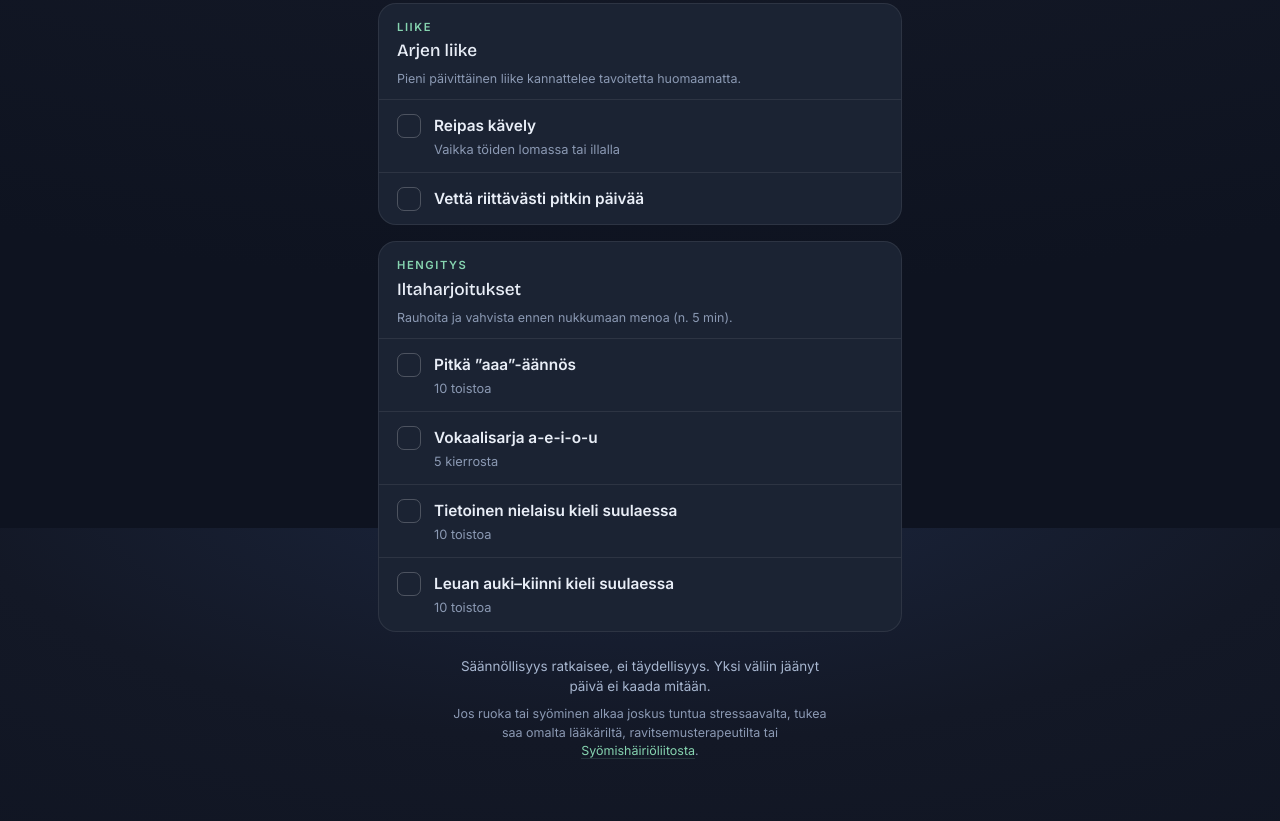
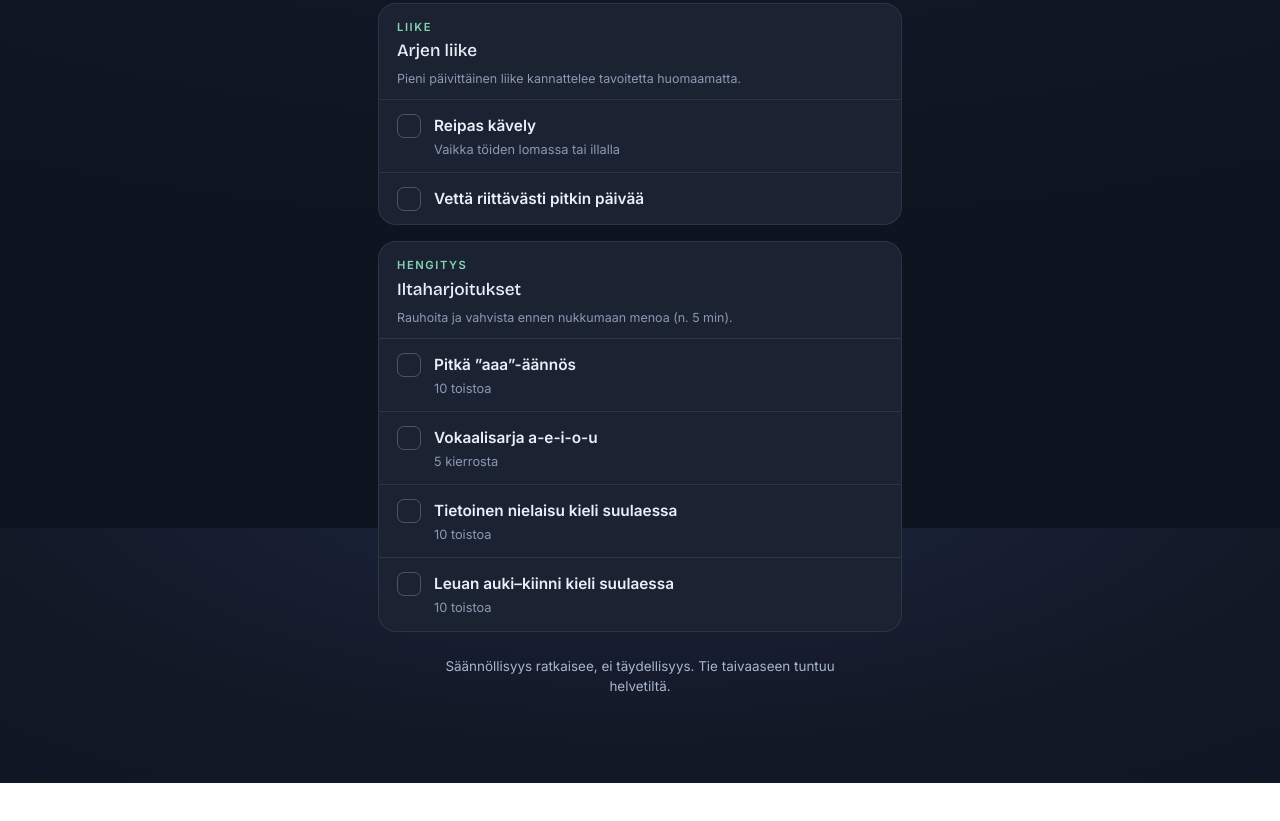
Before and after one commit to kimhavu/P-iv-n-rutiinit, a plain HTML site: page index.html in a window 1280 px wide. Shown: the part 1072-1893 px from the top of the page. After the commit the page ends 1855 px from the top, so only its background shows below. Drawn offline with nearby package versions, Linux system fonts and the light colour scheme.

Commit message:
Update index.html

```diff
--- a/index.html
+++ b/index.html
@@ -133,9 +133,7 @@
       <div class="wrap"><div class="week" id="week"><span class="lbl">Tämä viikko</span></div></div>
       <div class="wrap" id="routine"></div>
       <footer>
-        <div class="line">Säännöllisyys ratkaisee, ei täydellisyys. Yksi väliin jäänyt päivä ei kaada mitään.</div>
-        Jos ruoka tai syöminen alkaa joskus tuntua stressaavalta, tukea saa omalta lääkäriltä, ravitsemusterapeutilta tai
-        <a href="https://syomishairioliitto.fi" target="_blank" rel="noopener">Syömishäiriöliitosta</a>.
+        <div class="line">Säännöllisyys ratkaisee, ei täydellisyys. Tie taivaaseen tuntuu helvetiltä.</div>
       </footer>
     </div>
 
```
